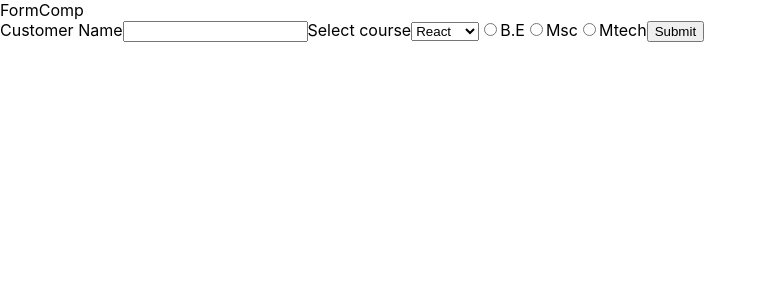
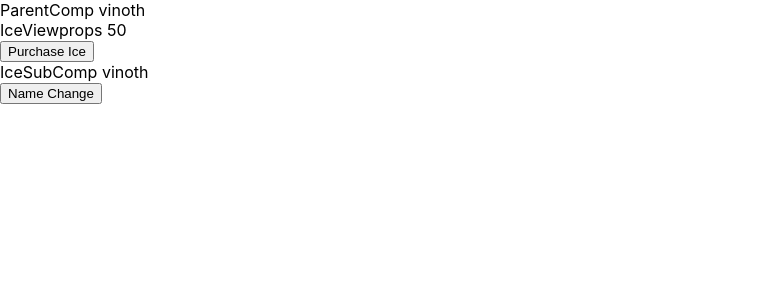
Before and after one commit to Vmadhavan2310/react_typescript, a React (Create React App) app: page / in a window 1280 px wide. Shown: the top 300 px of the page, without its empty margins (0-767 px from the left). Built offline with nearby package versions, Linux system fonts and the light colour scheme.

Commit message:
Use callback

```diff
--- a/src/App.tsx
+++ b/src/App.tsx
@@ -21,6 +21,7 @@ import GenericTypeProps from './Components/New Notes/GenericTypeProps';
 import HookProps from './Components/New Notes/HookProps';
 import NewReducerHook from './Components/New Notes/NewReducerHook';
 import FormComp from './Components/New Notes/FormComp';
+import ParentComp from './Components/New Notes/UseCallback/ParentComp';
 function App() {
   const person={
     firstName:"Bruce",
@@ -71,7 +72,8 @@ function App() {
       {/* <GenericTypeProps person={personArr}/> */}
       {/* <HookProps/> */}
       {/* <NewReducerHook/> */}
-      <FormComp/>
+      {/* <FormComp/> */}
+      <ParentComp/>
      </div>
   );
 }
--- /dev/null
+++ b/src/Components/New Notes/UseCallback/IceButton.tsx
@@ -0,0 +1,14 @@
+import React from 'react'
+type icebtnProps={
+    icebtn:()=>void
+}
+function IceButton(props:icebtnProps) {
+    console.log("ice button")
+  return (
+    <>
+    <button onClick={props.icebtn}>Purchase Ice</button>
+    </>
+  )
+}
+
+export default React.memo(IceButton)
--- /dev/null
+++ b/src/Components/New Notes/UseCallback/IceSubComp.tsx
@@ -0,0 +1,12 @@
+import React from 'react'
+type subProps={
+    names:string
+}
+function IceSubComp(props:subProps) {
+    console.log("sub comp")
+  return (
+    <div>IceSubComp {props.names}</div>
+  )
+}
+
+export default React.memo(IceSubComp)
--- /dev/null
+++ b/src/Components/New Notes/UseCallback/IceView.tsx
@@ -0,0 +1,10 @@
+import React from 'react'
+import { stateprops } from './ParentComp'
+function IceView({ice}:stateprops) {
+    console.log("ice view")
+  return (
+    <div>IceViewprops {ice}</div>
+  )
+}
+
+export default IceView
--- /dev/null
+++ b/src/Components/New Notes/UseCallback/ParentComp.tsx
@@ -0,0 +1,35 @@
+import React, { useCallback, useEffect, useState } from 'react'
+import IceView from './IceView'
+import IceButton from './IceButton'
+import IceSubComp from './IceSubComp'
+
+
+export type stateprops={
+    ice:number
+}
+function ParentComp() {
+    console.log("parent props")
+    const [iceQty,setIceQty]=useState<stateprops>({
+        ice:50
+    })
+    const [names,setName]=useState("vinoth")
+    const IncreaseQty=useCallback(()=>{
+        setIceQty(prev=>({
+            ice:prev.ice+1
+        }))
+    },[iceQty.ice])
+    const changeName=()=>{
+        setName("Rafiya")
+    }
+  return (
+    <>
+    <div>ParentComp {names}</div>
+    <IceView ice={iceQty.ice}/>
+    <IceButton icebtn={IncreaseQty}/>
+    <IceSubComp names={names}/>
+    <button onClick={changeName}>Name Change</button>
+    </>
+  )
+}
+
+export default ParentComp
--- a/src/index.tsx
+++ b/src/index.tsx
@@ -8,9 +8,9 @@ const root = ReactDOM.createRoot(
   document.getElementById('root') as HTMLElement
 );
 root.render(
-  <React.StrictMode>
+
     <App />
-  </React.StrictMode>
+
 );
 
 // If you want to start measuring performance in your app, pass a function
```
